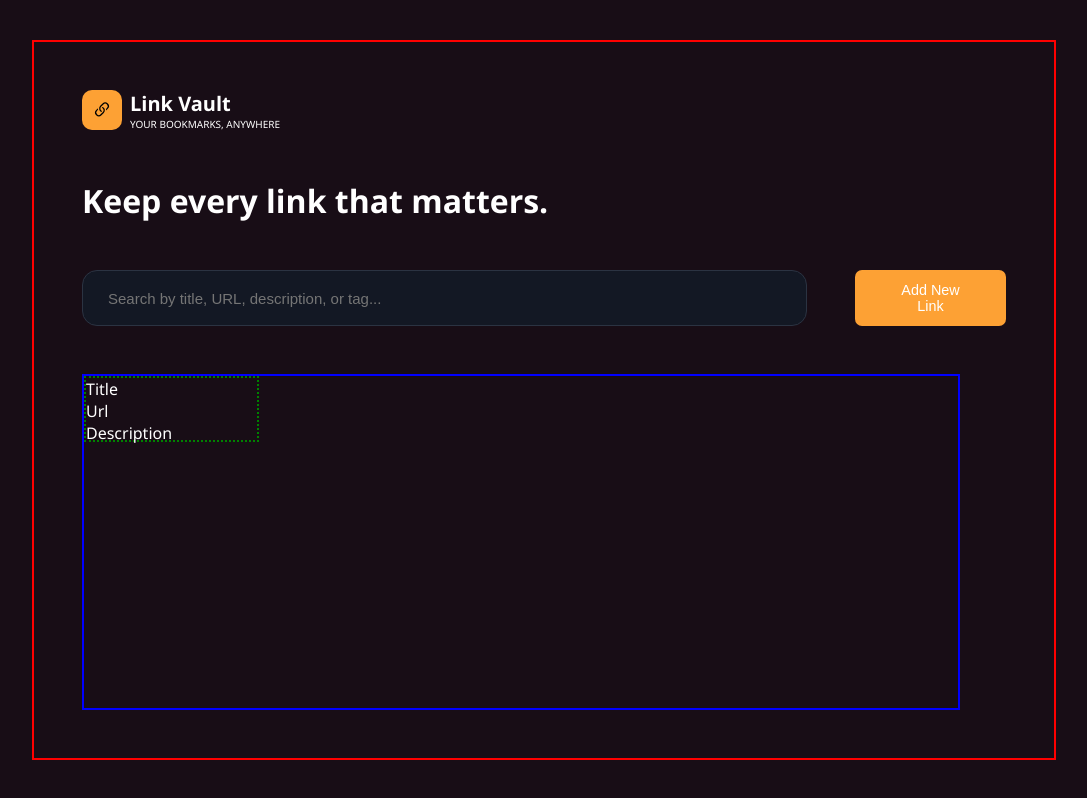
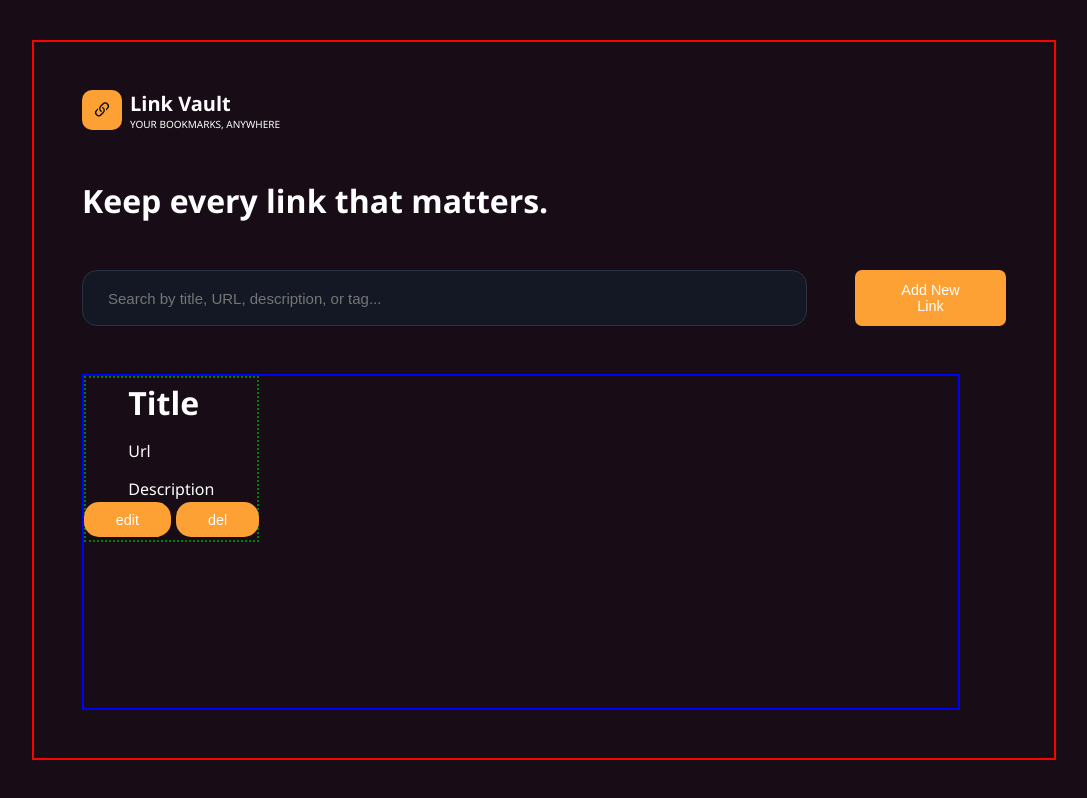
Before and after one commit to Samukelokhathi/Links-Vault-React-Ts, a React (Vite) app: page / in a window 1280 px wide. Shown: the whole page, without its empty margins (96-1183 px from the left). Built offline with nearby package versions, Linux system fonts and the light colour scheme.

Commit message:
Added basic styling for a card

```diff
--- a/src/Components/LinkCard/LinkCard.module.css
+++ b/src/Components/LinkCard/LinkCard.module.css
@@ -1,5 +1,20 @@
 .link-card{
     width: 20%;
-    height: 20%;
+    height: 50%;
     border: 2px dotted green;
+    display: flex;
+    justify-content: space-evenly;
+    align-items: center;
+    flex-direction: column;
 }
+
+.text-container{
+    display: flex;
+    gap: 1rem;
+    flex-direction: column;
+}
+
+.btns-container{
+    display: flex;
+    gap: 5px;
+}
--- a/src/Components/LinkCard/LinkCard.tsx
+++ b/src/Components/LinkCard/LinkCard.tsx
@@ -1,12 +1,19 @@
 import linkCardStyle from "./LinkCard.module.css";
 import { Text } from "../Text/Text";
+import Button from "../Button/Button";
 
 const LinkCard = () => {
   return (
     <div className={linkCardStyle["link-card"]}>
-      <Text variant={"p"} children={"Title"} />
-      <Text variant={"p"} children={"Url"} />
-      <Text variant={"p"} children={"Description"} />
+      <div className={linkCardStyle["text-container"]}>
+        <Text variant={"h1"} children={"Title"} />
+        <Text variant={"p"} children={"Url"} />
+        <Text variant={"p"} children={"Description"} />
+      </div>
+      <div className={linkCardStyle["btns-container"]}>
+        <Button text={"edit"} className={"edit-btn"} />
+        <Button text={"del"} className={"del-btn"} />
+      </div>
     </div>
   );
 };
```
